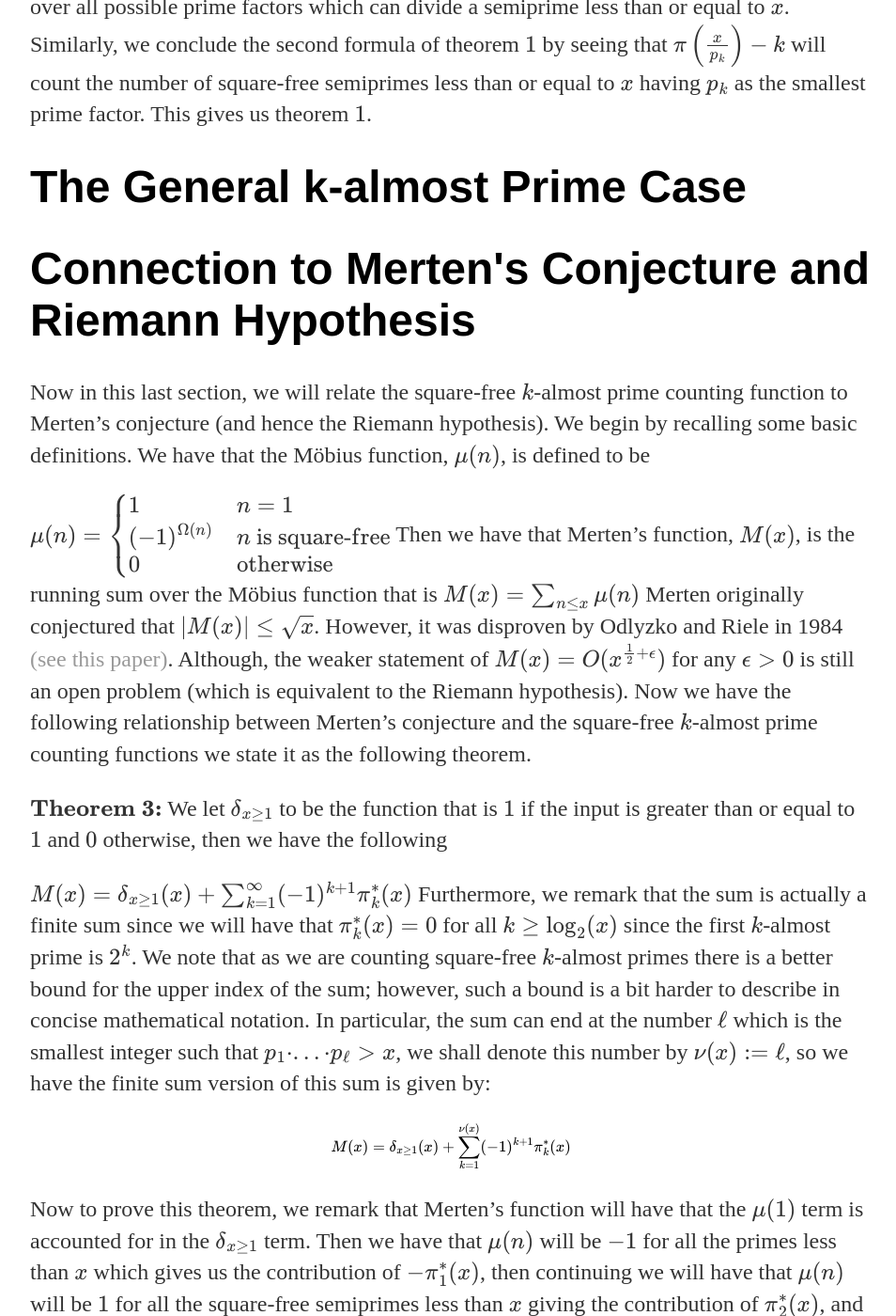
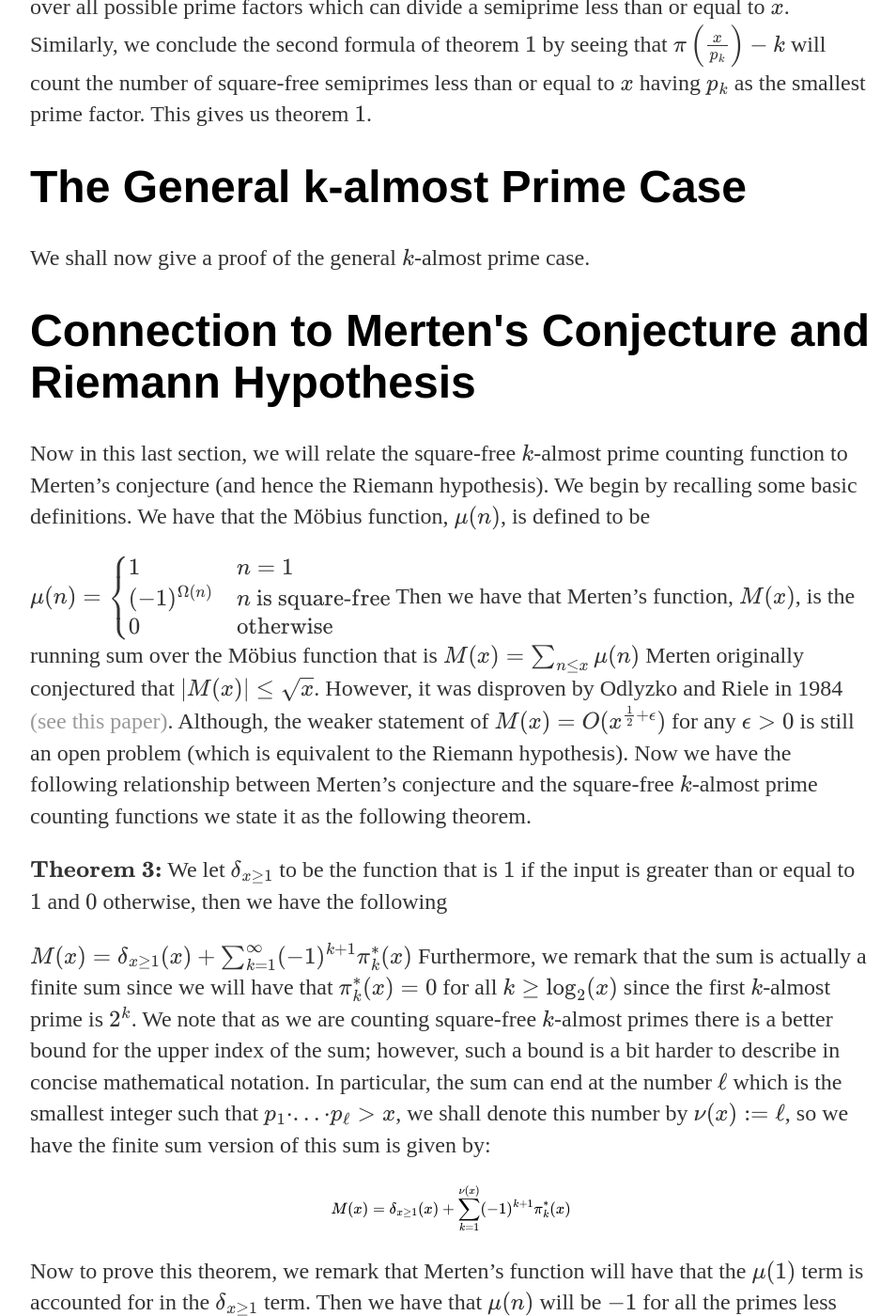
Before and after one commit to stevenecreech/stevenecreech.github.io, a Jekyll site: the page built from _posts/2023-09-12-Almost-Prime-Counting-Functions-and-Mertens-Conjecture.md, in a window 1280 px wide and 1400 px high, scrolled down 2602 px. Shown: the whole window at 94% size, without its empty margins (160-1114 px from the left). Built offline with Jekyll 4.4.1, drawn with Linux system fonts in a browser that asks for light colours; Markdown is read by kramdown in place of the engine named in the settings; formulas are drawn with MathJax 3; some of the changed lines change nothing that is shown.

Commit message:
Update 2023-09-12-Almost-Prime-Counting-Functions-and-Mertens-Conjecture.md

```diff
--- a/_posts/2023-09-12-Almost-Prime-Counting-Functions-and-Mertens-Conjecture.md
+++ b/_posts/2023-09-12-Almost-Prime-Counting-Functions-and-Mertens-Conjecture.md
@@ -65,6 +65,7 @@ We shall do this by simply counting the number of semiprimes less than $$x$$. To
 
 <h1>The General k-almost Prime Case</h1>
 
+We shall now give a proof of the general $$k$$-almost prime case.
 
 <h1>Connection to Merten's Conjecture and Riemann Hypothesis</h1>
 
@@ -96,7 +97,7 @@ $$
 
 Now to prove this theorem, we remark that Merten's function will have that the $$\mu(1)$$ term is accounted for in the $$\delta_{x\geq 1}$$ term. Then we have that $$\mu(n)$$ will be $$-1$$ for all the primes less than $$x$$ which gives us the contribution of $$-\pi_1^*(x)$$, then continuing we will have that $$\mu(n)$$ will be $$1$$ for all the square-free semiprimes less than $$x$$ giving the contribution of $$\pi_2^*(x)$$, and continuing on with the square-free $$k$$-almost primes there will be $$\pi_k^*(x)$$ of them less than $$x$$ and for each of these the Möbius function will have the value of $$(-1)^{k+1}$$ which is how we deduce our formula for Merten's function.
 
-Now I shall remark that I had hoped that such a formula for Merten's function in terms of the square-free $$k$$-almost prime counting functions could help in proving the pseudo-Riemann hypothesis which asserts that there is some $$\epsion>0$$ such that $$\zeta(s)$$ has no zeros for $$\text{Re}(s)>1-\epsilon$$. The equivalent formulation in terms of Merten's function will be that there is some $$\epsilon>0$$ such that $$M(x)=O(x^{1-\epsilon})$$. However, I am not clever enough to come up with such a proof (as one would expect it to be extremely difficult). However, I might note that we do have the following asymptotic expression for the $$k$$-almost primes (see chapter II.6 of Tenenbaum's book "Introduction to Analytic and Probabilistic Number Theory")
+Now I shall remark that I had hoped that such a formula for Merten's function in terms of the square-free $$k$$-almost prime counting functions could help in proving the pseudo-Riemann hypothesis which asserts that there is some $$\epsilon>0$$ such that $$\zeta(s)$$ has no zeros for $$\text{Re}(s)>1-\epsilon$$. The equivalent formulation in terms of Merten's function will be that there is some $$\epsilon>0$$ such that $$M(x)=O(x^{1-\epsilon})$$. However, I am not clever enough to come up with such a proof (as one would expect it to be extremely difficult). However, I might note that we do have the following asymptotic expression for the $$k$$-almost primes (see chapter II.6 of Tenenbaum's book "Introduction to Analytic and Probabilistic Number Theory")
 
 $$\textbf{Theorem 4:}$$ We have the following estimate for the number of $$k$$-almost primes as $$x\rightarrow \infty$$
 
```
